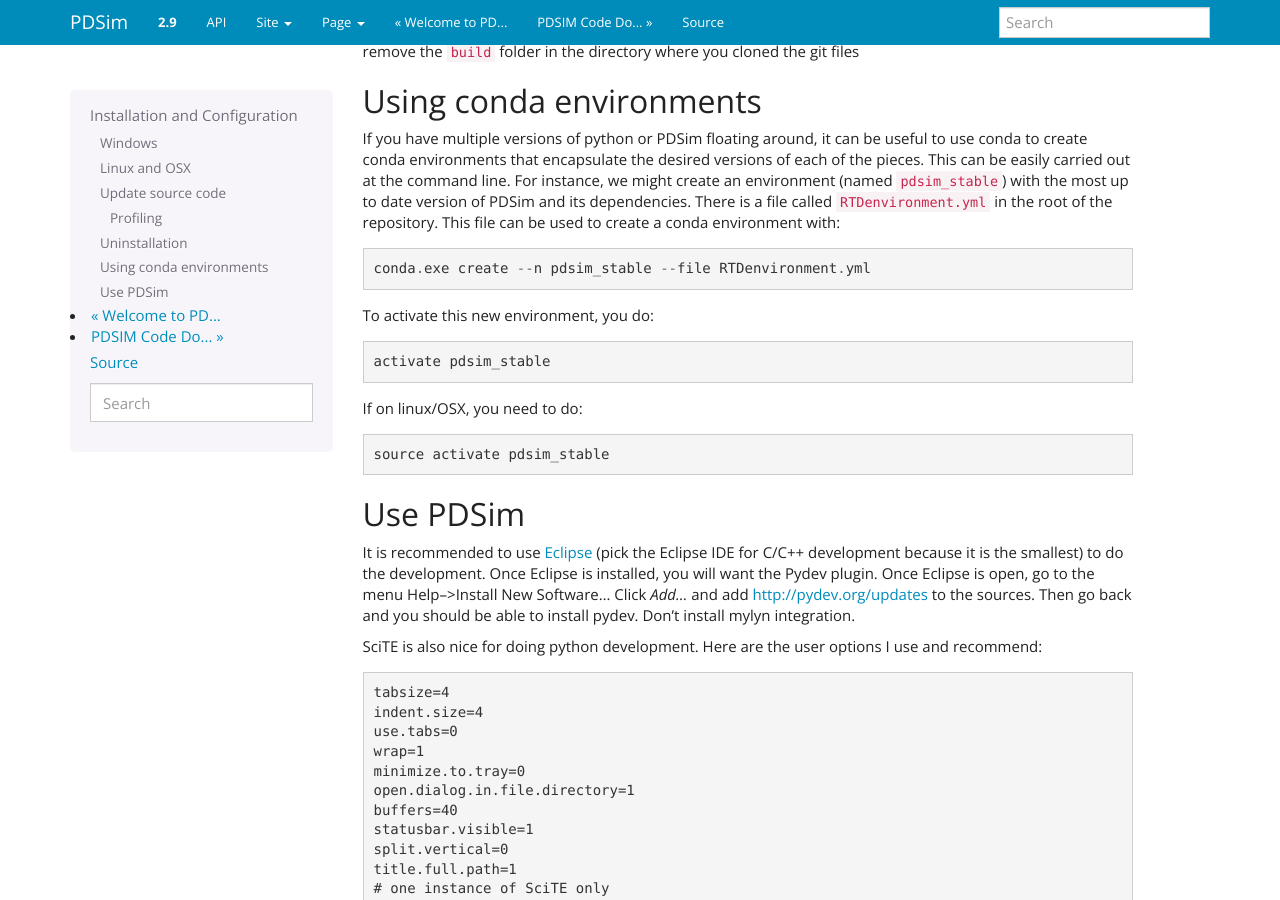
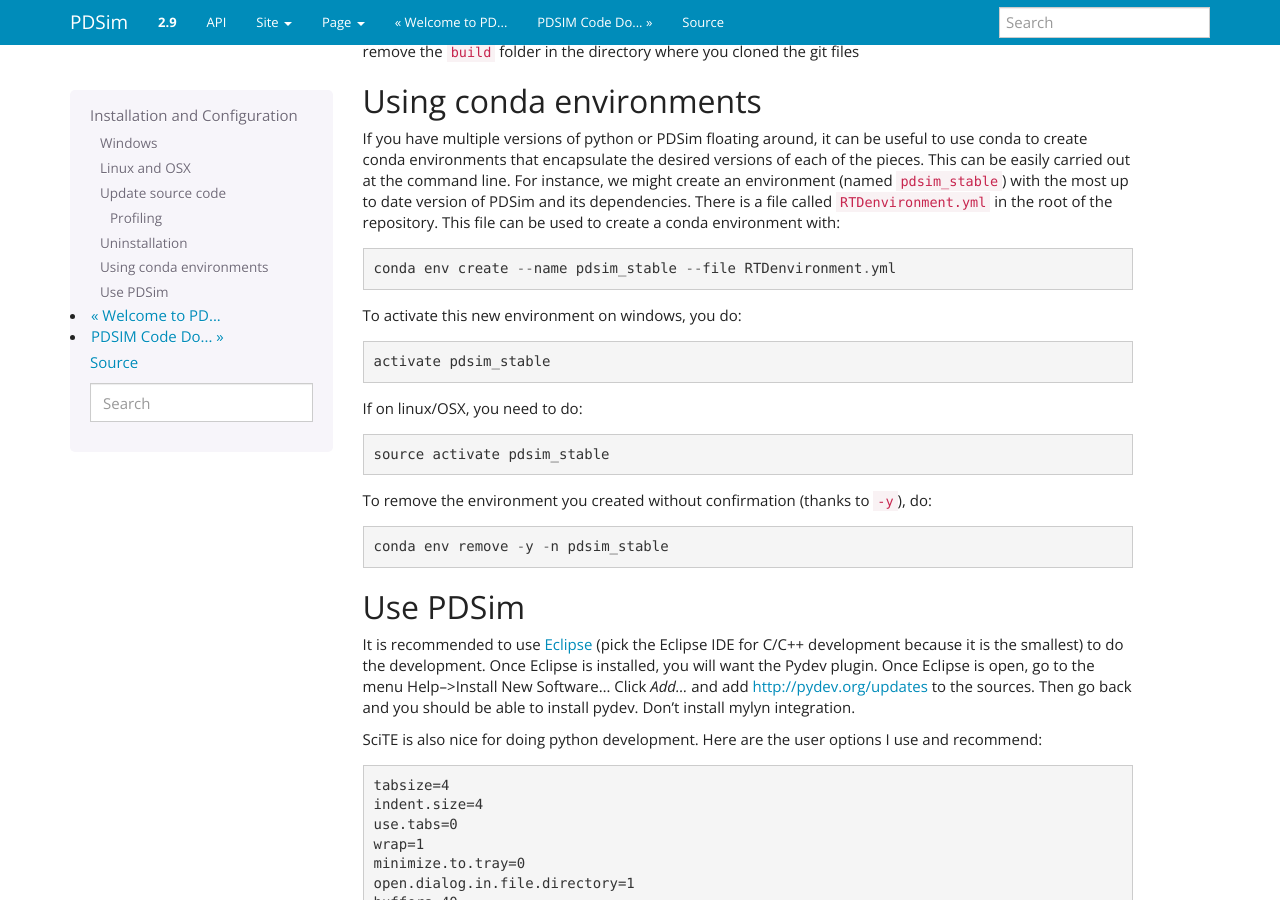
Before and after one commit to ibell/pdsim, a Sphinx documentation site: the page built from doc/install_build.rst, in a window 1280 px wide and 900 px high, scrolled down 2556 px. Built offline with Sphinx 7.4.7, drawn with Linux system fonts in a browser that asks for light colours; pages that are not in the unit, such as notebooks, are missing from menus.

Commit message:
Update docs for the use of conda env

```diff
--- a/doc/install_build.rst
+++ b/doc/install_build.rst
@@ -123,15 +123,19 @@
 
 If you have multiple versions of python or PDSim floating around, it can be useful to use conda to create conda environments that encapsulate the desired versions of each of the pieces.  This can be easily carried out at the command line.  For instance, we might create an environment (named ``pdsim_stable``) with the most up to date version of PDSim and its dependencies.  There is a file called ``RTDenvironment.yml`` in the root of the repository.  This file can be used to create a conda environment with::
 
-    conda.exe create --n pdsim_stable --file RTDenvironment.yml
+    conda env create --name pdsim_stable --file RTDenvironment.yml
 
-To activate this new environment, you do::
+To activate this new environment on windows, you do::
 
     activate pdsim_stable
 
 If on linux/OSX, you need to do::
 
     source activate pdsim_stable
+
+To remove the environment you created without confirmation (thanks to ``-y``), do::
+
+    conda env remove -y -n pdsim_stable
 
 .. _Use-PDSim:
 
```
